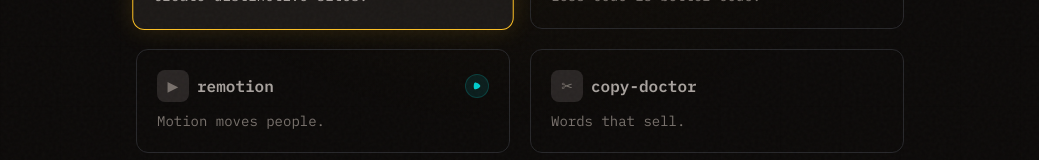
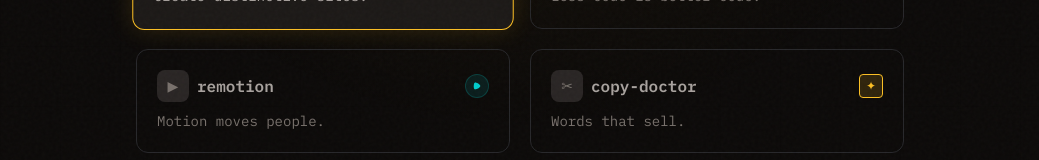
Before and after one commit to aslobodnik/stashmd, a Next.js app: page / in a window 1280 px wide. Shown: the part 374-534 px from the top of the page, without its empty margins (120-1159 px from the left). Built offline with nearby package versions, Linux system fonts and the light colour scheme; a web font is replaced by a local one.

Commit message:
fix copy-doctor: correct github url, add stashmd native badge

```diff
--- a/app/components/SkillCard.tsx
+++ b/app/components/SkillCard.tsx
@@ -94,6 +94,19 @@
               </svg>
             </div>
           )}
+
+          {id === "copy-doctor" && (
+            <div
+              className="flex items-center justify-center w-6 h-6 rounded"
+              style={{
+                background: "var(--glow-gold)",
+                border: "1px solid var(--accent-gold)",
+              }}
+              title="stashmd native"
+            >
+              <span style={{ color: "var(--accent-gold)", fontSize: "12px" }}>✦</span>
+            </div>
+          )}
         </div>
 
         {/* Description */}
--- a/app/page.tsx
+++ b/app/page.tsx
@@ -58,8 +58,8 @@
     description: "Words that sell.",
     icon: "✂",
     isOfficial: false,
-    githubUrl: "https://github.com/slobo/skills",
-    repoUrl: "https://github.com/slobo/skills",
+    githubUrl: "https://github.com/aslobodnik/claude-skills/tree/main/skills/copy-doctor",
+    repoUrl: "https://github.com/aslobodnik/claude-skills",
     installs: "1.2k",
   },
 ];
```
